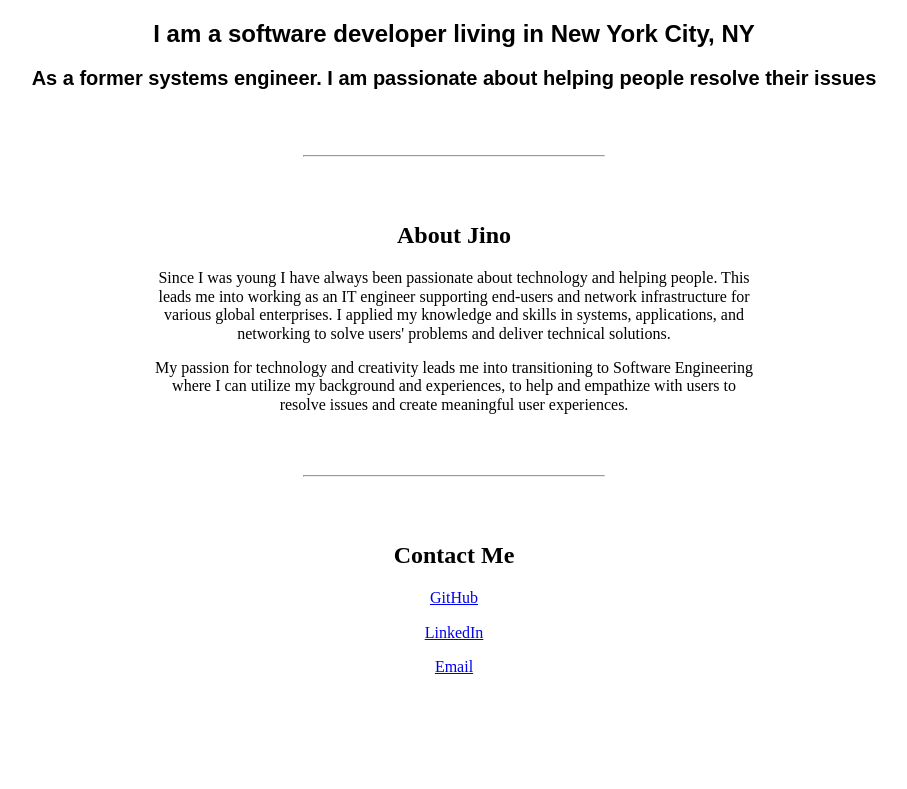
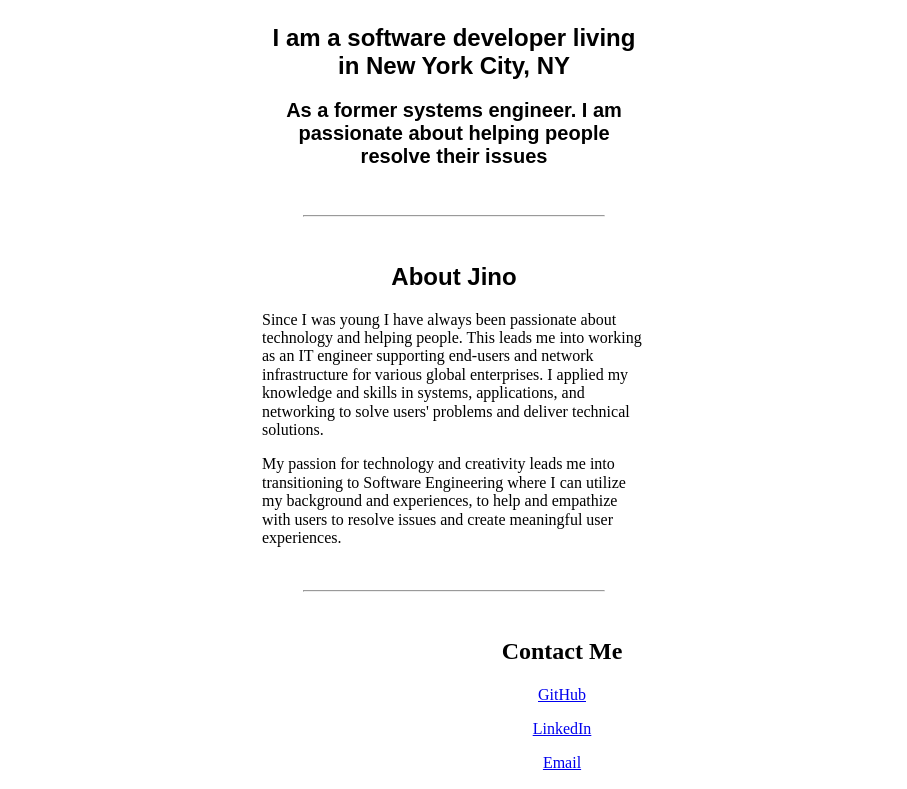
Before and after one commit to xJinoJose/my_portfolio, a plain HTML site: page index.html in a window 1280 px wide. Shown: the part 1325-2114 px from the top of the page, without its empty margins (186-1093 px from the left). Before the commit the page ends 2017 px from the top, so only its background shows below. Drawn offline with nearby package versions, Linux system fonts and the light colour scheme.

Commit message:
Fixed Errors

```diff
--- a/index.html
+++ b/index.html
@@ -1,5 +1,6 @@
 <!DOCTYPE html>
-<html>
+<meta charset="UTF-8">
+<html lang="en">
 <head>
   <title>Jino's Portfolio</title>
   <link rel="stylesheet" href="https://cdnjs.cloudflare.com/ajax/libs/normalize/5.0.0/normalize.min.css" />
@@ -11,34 +12,29 @@
   <h1>Jino Jose</h1>
 </header>
 <main>
-  <img src="images\aboutme_img.png" alt="My Picture" class="center">
+  <img src="images/aboutme_img.png" alt="My Picture" class="resize">
   <h1>Hello! I'm Jino Jose</h1>
   <h2>I am a software developer living in New York City, NY</h2>
   <h3>As a former systems engineer. I am passionate about helping people resolve their issues</h3>
-  <br><br><hr><br><br>
-  <center>
-    <div>
+  <br><hr><br>
   <h2>About Jino</h2>
   <p>Since I was young I have always been passionate about technology and helping people.
     This leads me into working as an IT engineer supporting end-users and network infrastructure
     for various global enterprises. I applied my knowledge and skills in systems, applications,
     and networking to solve users' problems and deliver technical solutions.
   </p>
-      <p>My passion for technology and creativity leads me into transitioning to Software Engineering where
+  <p>
+    My passion for technology and creativity leads me into transitioning to Software Engineering where
     I can utilize my background and experiences, to help and empathize with users to resolve
     issues and create meaningful user experiences.
   </p>
-    </div>
-  </center>
-  <br><br><hr><br><br>
-  <center>
-    <div>
+  <br><hr><br>
+  <div class="center">
     <h2>Contact Me</h2>
     <p><a href="https://github.com/xJinoJose" target="_blank">GitHub</a></p>
     <p><a href="https://www.linkedin.com/in/jino1983jose/" target="_blank">LinkedIn</a></p>
     <p><a href="mailto:abc@example.com?subject = Hello = Message">Email</a></p>
   </div>
-  </center>
 </main>
 </body>
 </html>
--- a/style.css
+++ b/style.css
@@ -5,6 +5,11 @@ header > h1 {
     font-size: 72px;
     color: black;
     text-align: center;
+}
+
+main {
+    width: 30%;
+    margin: auto;
 }
 
 main > h1 {
@@ -28,23 +33,23 @@ main > h3 {
     text-align: center;
 }
 
-main {
-    align-items: center;
+div {
+    width: 600px;
+    text-align: center;
+    justify-content: center;
 }
 
-div {
-    width: 600px;
-    align-self: center;
+hr {
+    width: 300px;
 }
 
 .center {
     display: block;
     margin-left: auto;
     margin-right: auto;
+}
+
+.resize {
     height: 20%;
     width: auto;
 }
-
-hr {
-    width: 300px;
-}
```
Lines whose indentation alone changed are shown as unchanged.
